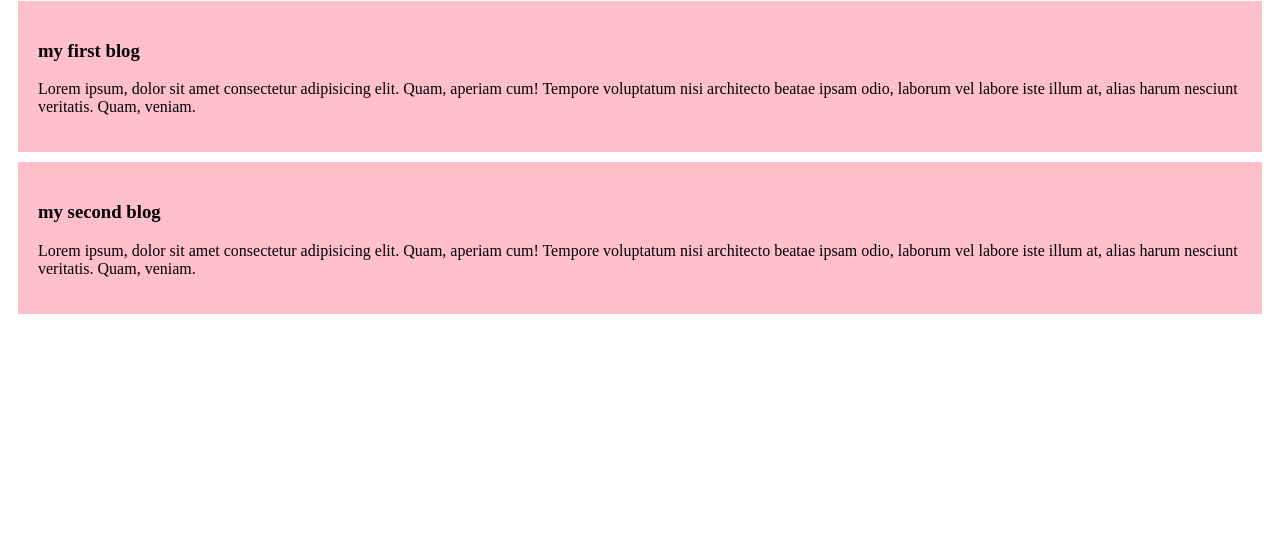
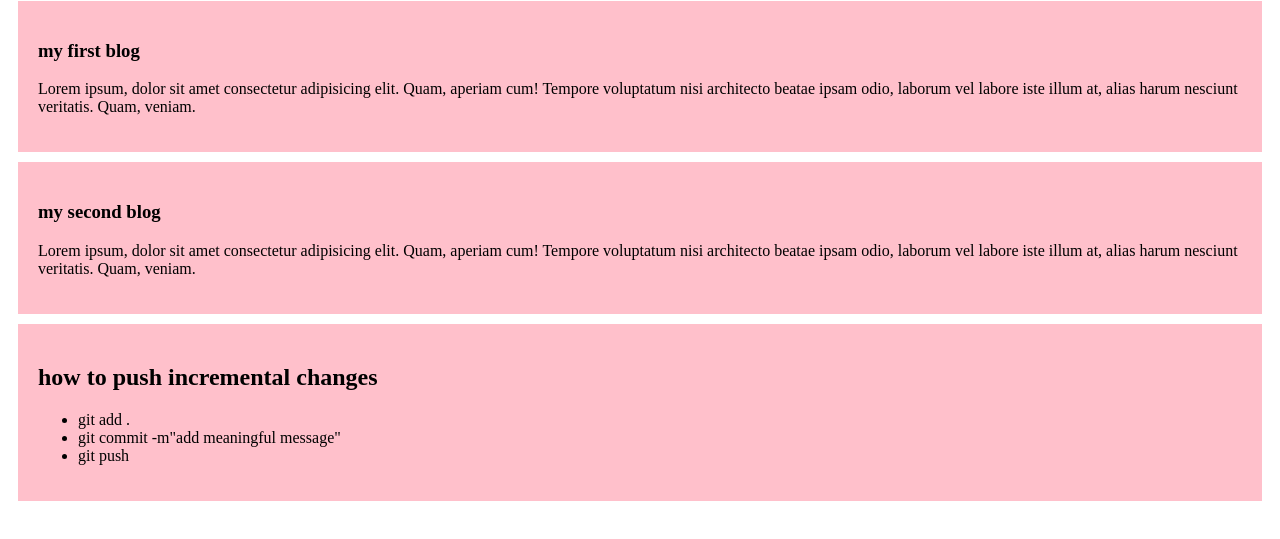
Before and after one commit to abidaa78/my-first-github-repo, a plain HTML site: page index.html in a window 1280 px wide. Shown: the part 79-618 px from the top of the page. Drawn offline with Linux system fonts and the light colour scheme.

Commit message:
added list

```diff
--- a/index.html
+++ b/index.html
@@ -16,5 +16,14 @@
         <h3>my second blog</h3>
         <p>Lorem ipsum, dolor sit amet consectetur adipisicing elit. Quam, aperiam cum! Tempore voluptatum nisi architecto beatae ipsam odio, laborum vel labore iste illum at, alias harum nesciunt veritatis. Quam, veniam.</p>
     </div>
+    <div>
+    <h2>how to push incremental changes</h2>
+    <ul>
+        <li>git add .</li>
+        <li>git commit -m"add meaningful message"</li>
+        <li>git push</li>
+    </ul>
+
+</div>
 </body>
 </html>
```
